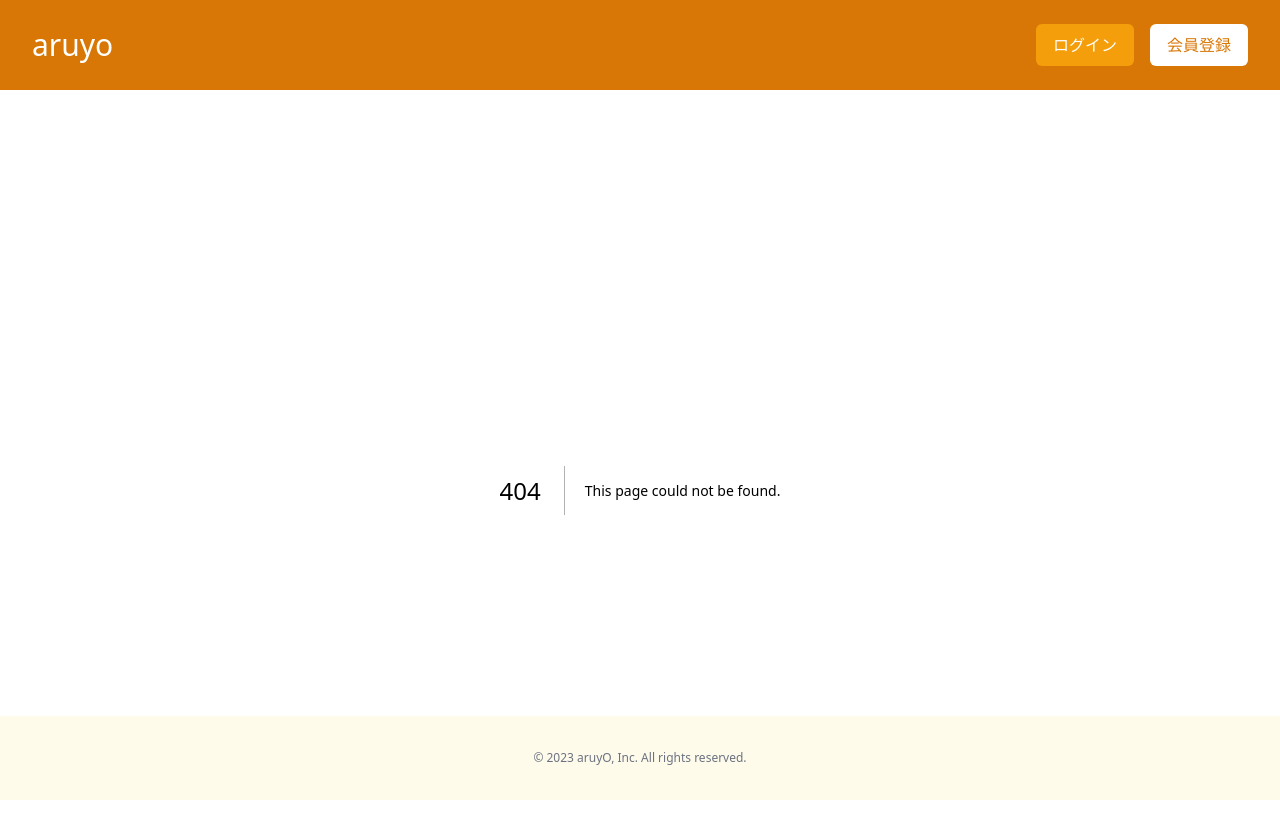
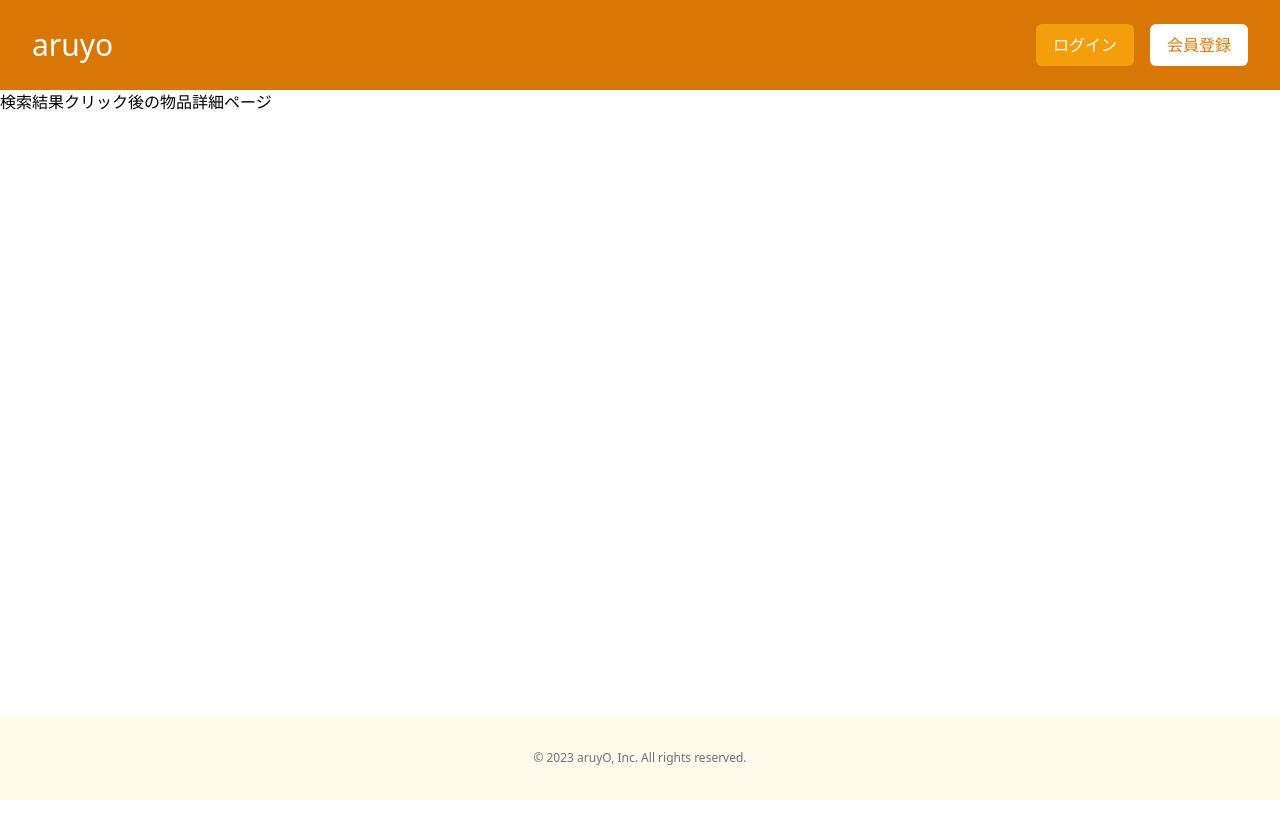
Before and after one commit to BC01-Team/aruyO, a Next.js app in the folder frontend/: page /search/items/1 in a window 1280 px wide. Before the commit this address had no page. Shown: the top 838 px of the page. After the commit the page ends 800 px from the top, so only its background shows below. Built offline with nearby package versions, Linux system fonts and the light colour scheme.

Commit message:
物品詳細ページ作成、検索結果からの画面遷移

```diff
--- /dev/null
+++ b/frontend/src/pages/search/items/[id].tsx
@@ -0,0 +1,7 @@
+const ItemDetail = () => {
+  return (
+    <h1>検索結果クリック後の物品詳細ページ</h1>
+  );
+};
+
+export default ItemDetail;
```
Also changed, not shown: frontend/src/pages/search/index.tsx (renamed from frontend/src/pages/search.tsx).
